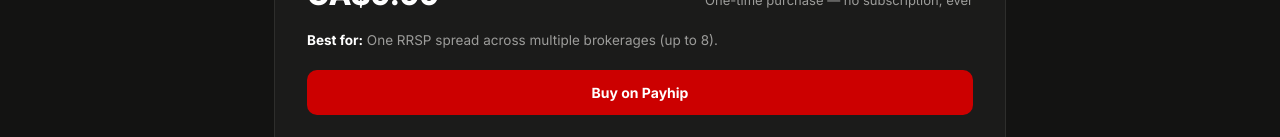
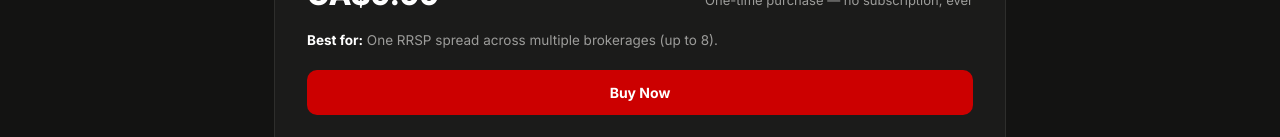
Before and after one commit to maplesheetco/maplesheet-website, a React (Vite) app: page /trackers/rrsp-multi-brokerage in a window 1280 px wide. Shown: the part 815-952 px from the top of the page. Built offline with nearby package versions, Linux system fonts and the light colour scheme.

Commit message:
Refactor product purchase link logic in TrackerDetail

```diff
--- a/src/pages/TrackerDetail.jsx
+++ b/src/pages/TrackerDetail.jsx
@@ -145,7 +145,19 @@ export default function TrackerDetail() {
                 }}
               >Buy on Etsy</a>
             )}
-            {product.directUrl ? (
+            {product.stripeCheckout ? (
+              <Link
+                to={`/checkout/${product.sku}`} className="ml-btn"
+                onClick={() => trackBuyClicked({
+                  productName: product.name, productTag: product.tag, priceCad: product.price,
+                  checkoutDestination: "stripe", sourceSection: "tracker_detail",
+                })}
+                style={{
+                  flex: 1, textAlign: "center", fontSize: 14, fontWeight: 700, color: "#fff",
+                  background: B.red, padding: "14px 10px", borderRadius: 10, textDecoration: "none",
+                }}
+              >Buy Now</Link>
+            ) : product.directUrl ? (
               <a
                 href={product.directUrl} target="_blank" rel="noreferrer" className="ml-btn"
                 onClick={() => trackBuyClicked({
```
